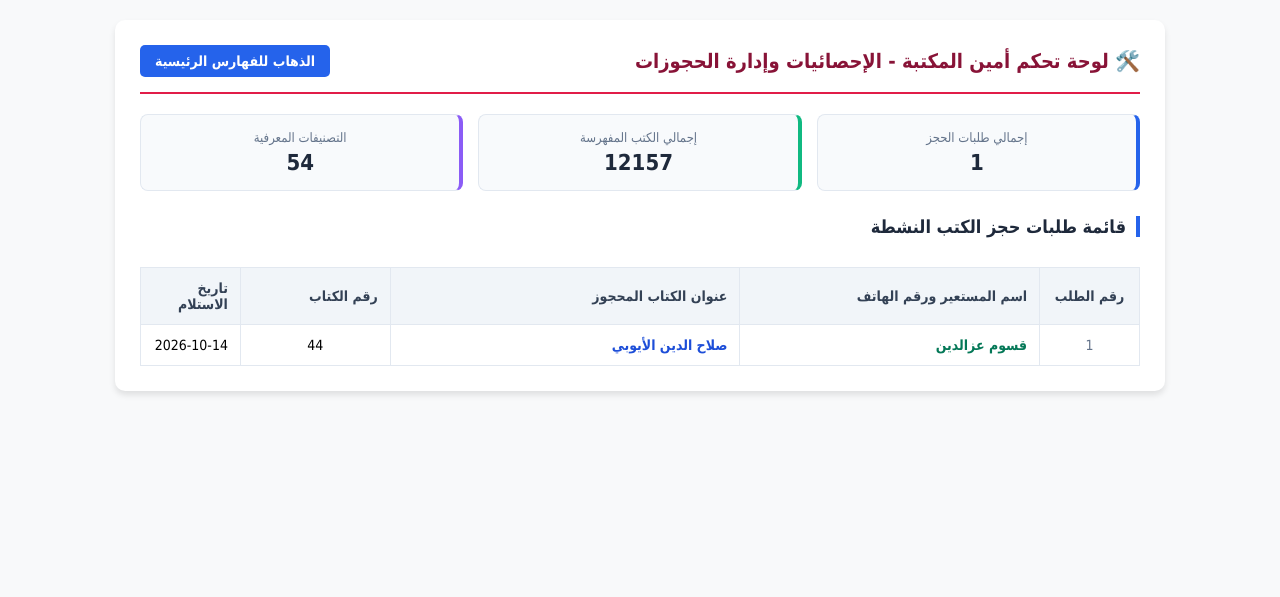
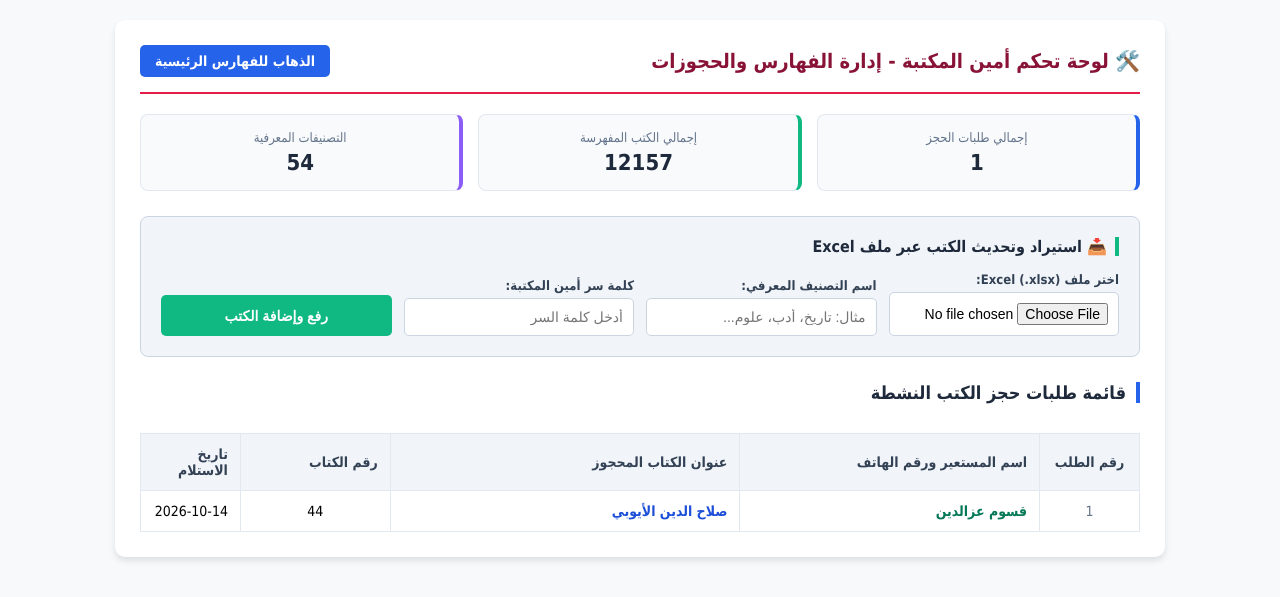
Before and after one commit to fourssan-design/libmca, a FastAPI app: page /admin in a window 1280 px wide. Shown: the top 597 px of the page. Run offline with FastAPI, Linux system fonts and the light colour scheme.

Commit message:
Implement Excel file upload functionality
Added an upload section for Excel files with validation and a button to upload books.

```diff
--- a/templates/admin.html
+++ b/templates/admin.html
@@ -13,13 +13,23 @@
         .back-link { background-color: #2563eb; color: white; padding: 8px 15px; border-radius: 5px; text-decoration: none; font-size: 14px; font-weight: bold; }
         .back-link:hover { background-color: #1d4ed8; }
 
-        /* بطاقات الإحصائيات التحليلية السريعة */
+        /* بطاقات الإحصائيات التحليلية */
         .analytics-grid { display: grid; grid-template-columns: repeat(auto-fit, minmax(200px, 1fr)); gap: 15px; margin-bottom: 25px; }
         .stat-card { background: #f8fafc; border: 1px solid #e2e8f0; border-radius: 8px; padding: 15px; text-align: center; border-right: 4px solid #2563eb; }
         .stat-card.green { border-right-color: #10b981; }
         .stat-card.purple { border-right-color: #8b5cf6; }
         .stat-card-num { font-size: 22px; font-weight: bold; color: #1e293b; margin-top: 5px; }
         .stat-card-label { font-size: 13px; color: #64748b; }
+
+        /* قسم رفع ملفات الـ Excel */
+        .upload-section { background: #f1f5f9; border: 1px solid #cbd5e1; border-radius: 8px; padding: 20px; margin-bottom: 25px; }
+        .upload-section h3 { margin-top: 0; color: #1e293b; font-size: 16px; border-right: 4px solid #10b981; padding-right: 8px; }
+        .upload-form { display: grid; grid-template-columns: repeat(auto-fit, minmax(220px, 1fr)); gap: 12px; align-items: end; }
+        .form-group { display: flex; flex-direction: column; gap: 5px; }
+        .form-group label { font-size: 13px; font-weight: bold; color: #334155; }
+        .form-group input, .form-group select { padding: 10px; border: 1px solid #cbd5e1; border-radius: 5px; font-size: 14px; background: white; }
+        .upload-btn { background-color: #10b981; color: white; border: none; padding: 10px 20px; border-radius: 5px; font-weight: bold; cursor: pointer; font-size: 14px; height: 41px; }
+        .upload-btn:hover { background-color: #059669; }
 
         h2 { color: #1e293b; font-size: 18px; margin-top: 0; border-right: 4px solid #2563eb; padding-right: 10px; }
 
@@ -45,7 +55,7 @@
         <!-- ترويسة لوحة التحكم -->
         <div class="header-section">
             <div class="header-title">
-                <h1>🛠️ لوحة تحكم أمين المكتبة - الإحصائيات وإدارة الحجوزات</h1>
+                <h1>🛠️ لوحة تحكم أمين المكتبة - إدارة الفهارس والحجوزات</h1>
             </div>
             <a href="/" class="back-link">الذهاب للفهارس الرئيسية</a>
         </div>
@@ -63,6 +73,26 @@
             <div class="stat-card purple">
                 <div class="stat-card-label">التصنيفات المعرفية</div>
                 <div class="stat-card-num">54</div>
+            </div>
+        </div>
+
+        <!-- أداة رفع ملفات Excel مباشرة -->
+        <div class="upload-section">
+            <h3>📥 استيراد وتحديث الكتب عبر ملف Excel</h3>
+            <div class="upload-form">
+                <div class="form-group">
+                    <label>اختر ملف Excel (.xlsx):</label>
+                    <input type="file" id="excelFile" accept=".xlsx, .xls">
+                </div>
+                <div class="form-group">
+                    <label>اسم التصنيف المعرفي:</label>
+                    <input type="text" id="categoryName" placeholder="مثال: تاريخ، أدب، علوم...">
+                </div>
+                <div class="form-group">
+                    <label>كلمة سر أمين المكتبة:</label>
+                    <input type="password" id="adminPassword" placeholder="أدخل كلمة السر">
+                </div>
+                <button class="upload-btn" onclick="uploadExcelFile()">رفع وإضافة الكتب</button>
             </div>
         </div>
 
@@ -112,5 +142,56 @@
             </table>
         </div>
     </div>
+
+    <script>
+        function uploadExcelFile() {
+            let fileInput = document.getElementById('excelFile');
+            let categoryInput = document.getElementById('categoryName').value.trim();
+            let passwordInput = document.getElementById('adminPassword').value;
+
+            if (fileInput.files.length === 0) {
+                alert('الرجاء اختيار ملف Excel أولاً!');
+                return;
+            }
+            if (!categoryInput) {
+                alert('الرجاء إدخال اسم التصنيف المعرفي!');
+                return;
+            }
+            if (!passwordInput) {
+                alert('الرجاء إدخال كلمة سر أمين المكتبة!');
+                return;
+            }
+
+            let formData = new FormData();
+            formData.append('file', fileInput.files[0]);
+
+            let url = `/api/upload-excel?category_name=${encodeURIComponent(categoryInput)}&admin_password=${encodeURIComponent(passwordInput)}`;
+
+            let btn = document.querySelector('.upload-btn');
+            btn.innerText = 'جاري الرفع...';
+            btn.disabled = true;
+
+            fetch(url, {
+                method: 'POST',
+                body: formData
+            })
+            .then(res => res.json())
+            .then(data => {
+                btn.innerText = 'رفع وإضافة الكتب';
+                btn.disabled = false;
+                if (data.message) {
+                    alert(data.message);
+                    location.reload(); // تحديث الصفحة لرؤية العدد الجديد للكتب
+                } else {
+                    alert(data.error || 'حدث خطأ أثناء رفع الملف.');
+                }
+            })
+            .catch(err => {
+                btn.innerText = 'رفع وإضافة الكتب';
+                btn.disabled = false;
+                alert('حدث خطأ في الاتصال بالخادم.');
+            });
+        }
+    </script>
 </body>
 </html>
```
